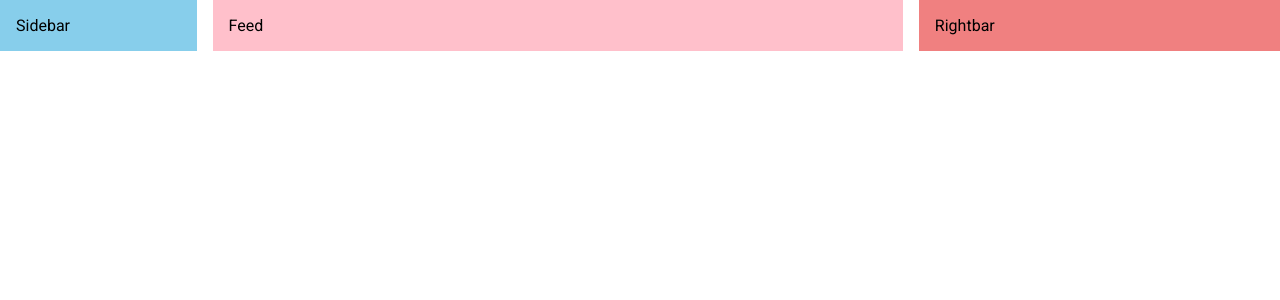
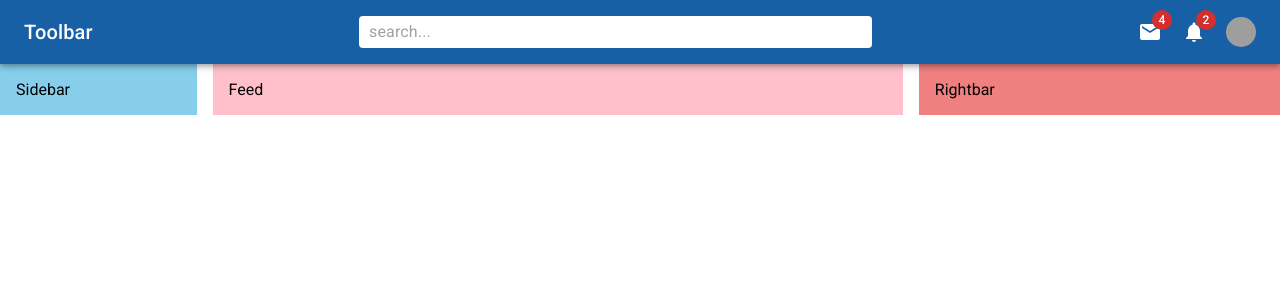
Before and after one commit to DrigaNicolai/react-mui_practise, a React (Create React App) app: page / in a window 1280 px wide. Shown: the top 300 px of the page. Built offline with nearby package versions, Linux system fonts and the light colour scheme; grey boxes are pictures that could not be loaded.

Commit message:
Create and implement Navbar component

```diff
--- a/src/App.js
+++ b/src/App.js
@@ -5,6 +5,7 @@
 import Feed from "./components/Feed";
 import Rightbar from "./components/Rightbar";
 import {Box, Stack} from "@mui/material";
+import Navbar from "./components/Navbar";
 
 const App = () => {
 /*  const BlueButton = styled(Button)(({theme}) => ({
@@ -67,6 +68,7 @@
     </div>*/
     <Box>
       {/*navbar*/}
+      <Navbar />
       <Stack direction="row" spacing={2} justifyContent="space-between">
         <Sidebar />
         <Feed />
--- a/src/components/Navbar.jsx
+++ b/src/components/Navbar.jsx
@@ -1,10 +1,108 @@
-import React from 'react';
+import React, {useState} from 'react';
+import {
+  AppBar, Avatar,
+  Badge,
+  Box,
+  InputBase,
+  Menu,
+  MenuItem,
+  styled,
+  Toolbar,
+  Typography
+} from "@mui/material";
+import {Code, Mail, Notifications} from "@mui/icons-material";
+
+const StyledToolbar = styled(Toolbar)({
+  display: "flex",
+  justifyContent: "space-between"
+});
+
+const Search = styled("div")(({theme}) => ({
+  backgroundColor: "white",
+  padding: "0 10px",
+  borderRadius: theme.shape.borderRadius,
+  width: "40%"
+}));
+
+const Icons = styled(Box)(({theme}) => ({
+  display: "none",
+  alignItems: "center",
+  gap: "20px",
+  [theme.breakpoints.up("sm")]: {
+    display: "flex"
+  }
+}));
+
+const UserBox = styled(Box)(({theme}) => ({
+  display: "flex",
+  alignItems: "center",
+  gap: "10px",
+  [theme.breakpoints.up("sm")]: {
+    display: "none"
+  },
+  cursor: "pointer"
+}));
+
 
 const Navbar = () => {
+  const [isOpen, setIsOpen] = useState(false);
+
   return (
-    <div>
-      Navbar
-    </div>
+    <AppBar position="sticky">
+      <StyledToolbar>
+        <Typography variant="h6" sx={{ display: { xs: "none", sm: "block" } }}>
+          Toolbar
+        </Typography>
+        <Code sx={{ display: { xs: "block", sm: "none" } }} />
+        <Search>
+          <InputBase
+            placeholder="search..."
+          />
+        </Search>
+        <Icons>
+          <Badge badgeContent={4} color="error">
+            <Mail />
+          </Badge>
+          <Badge badgeContent={2} color="error">
+            <Notifications />
+          </Badge>
+          <Avatar
+            sx={{ width: 30, height: 30, cursor: "pointer" }}
+            src="https://images.pexels.com/photos/846741/pexels-photo-846741.jpeg?auto=compress&cs=tinysrgb&w=1260&h=750&dpr=2"
+            onClick={(e) => setIsOpen(true)}
+          />
+        </Icons>
+
+        <UserBox onClick={(e) => setIsOpen(true)}>
+          <Avatar
+            sx={{ width: 30, height: 30 }}
+            src="https://images.pexels.com/photos/846741/pexels-photo-846741.jpeg?auto=compress&cs=tinysrgb&w=1260&h=750&dpr=2"
+          />
+          <Typography variant="span">
+            John
+          </Typography>
+        </UserBox>
+      </StyledToolbar>
+
+      <Menu
+        id="demo-positioned-menu"
+        aria-labelledby="demo-positioned-button"
+        open={isOpen}
+        onClose={(e) => setIsOpen(false)}
+        anchorOrigin={{
+          vertical: 'top',
+          horizontal: 'right',
+        }}
+        transformOrigin={{
+          vertical: 'top',
+          horizontal: 'right',
+        }}
+      >
+        <MenuItem>Profile</MenuItem>
+        <MenuItem>My account</MenuItem>
+        <MenuItem>Logout</MenuItem>
+      </Menu>
+    </AppBar>
   );
 };
 
```
